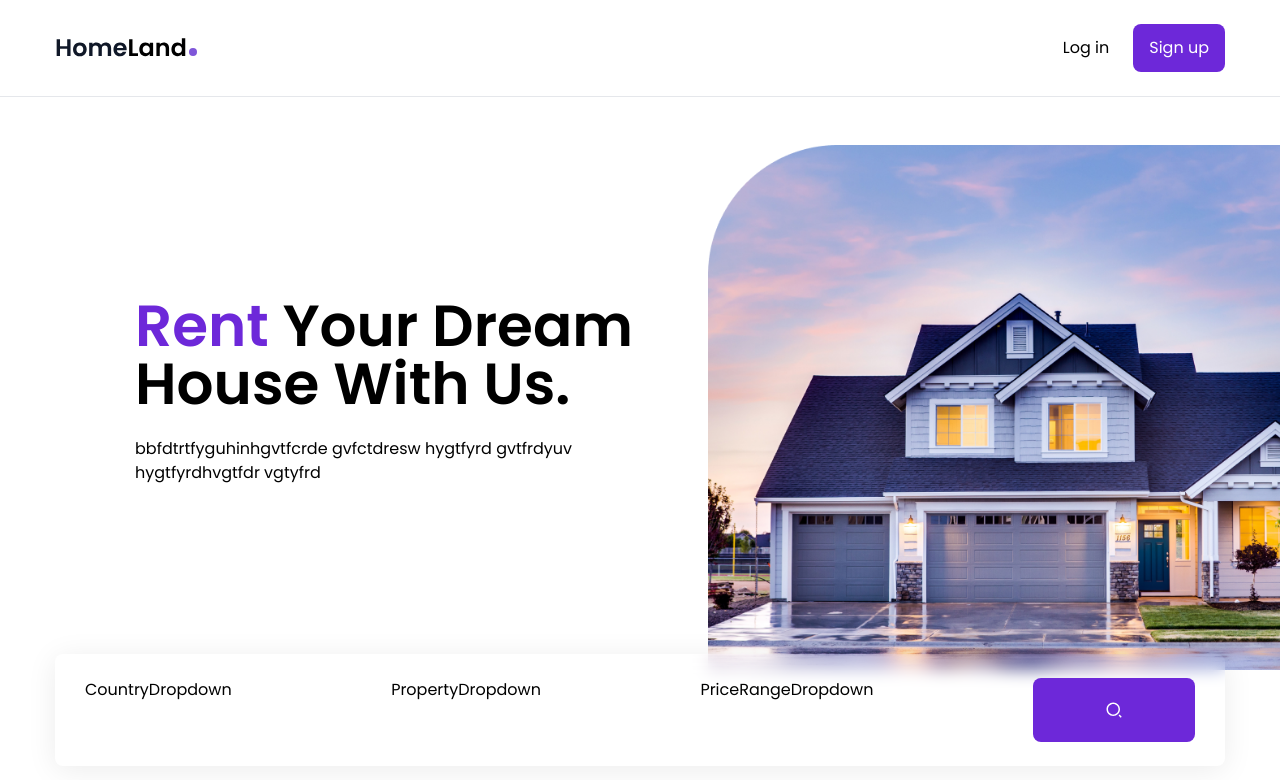
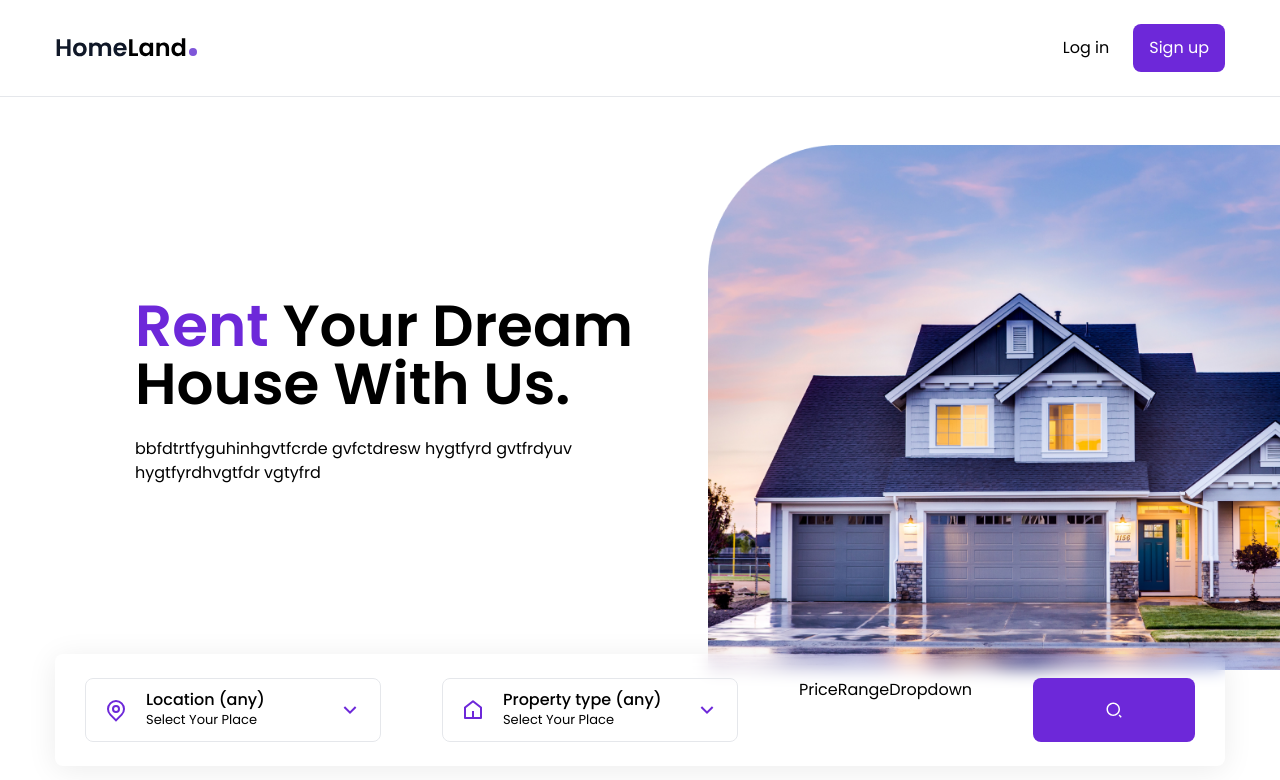
Before and after one commit to Ivan-6332/Real_State_Web_Application, a React (Create React App) app: page / in a window 1280 px wide. Shown: the top 780 px of the page. Built offline with nearby package versions, Linux system fonts and the light colour scheme.

Commit message:
Filter by using location and type

```diff
--- a/src/components/CountryDropdown.js
+++ b/src/components/CountryDropdown.js
@@ -1,7 +1,50 @@
-import React from 'react';
+import React, {useState, useEffect, useContext } from 'react';
+
+//import icons
+import { RiMapPinLine, RiArrowDownSLine, RiArrowUpSLine } from 'react-icons/ri';
+
+//import headless ui
+import {Menu} from '@headlessui/react';
+
+//import house context
+import { HouseContext } from './HouseContext';
 
 const CountryDropdown = () => {
-  return <div>CountryDropdown</div>;
+  const {country, setCountry, countries} = useContext(HouseContext);
+
+  console.log(countries);
+
+  const [isOpen, setIsOpen] = useState(false);
+
+  return(
+    <Menu as='div' className='dropdown relative'>
+      <Menu.Button onClick={()=> setIsOpen(!isOpen)}
+      className='dropdown-btn w-full text-left'>
+        <RiMapPinLine className='dropdown-icon-primary' />
+        <div>
+          <div className='[text-15px] font-medium leading-tight'>{country}</div>
+          <div className='text-[13px]'> Select Your Place </div>
+        </div>
+        {
+          isOpen ? (
+            <RiArrowUpSLine className='dropdown-icon-secondary'/>
+          ):(
+            <RiArrowDownSLine className='dropdown-icon-secondary'/>
+          )
+        }
+
+      </Menu.Button>
+
+      <Menu.Items className='dropdown-menu'>
+        {countries.map((country, index)=> {
+          return (
+            <Menu.Item onClick={()=> setCountry(country)} className='cursor-pointer hover:text-violet-700 transition'as= 'li' key={index}>{country}</Menu.Item>
+          )
+        })}
+      </Menu.Items>
+
+    </Menu>
+  );
 };
 
 export default CountryDropdown;
--- a/src/components/HouseContext.js
+++ b/src/components/HouseContext.js
@@ -14,6 +14,34 @@
   const [properties, setProperties] = useState([]);
   const [price, setPrice] = useState('Price range (any)');
   const [loading, setLoading] = useState(false);
+
+  // return all countries
+  useEffect(() => {
+    const allCountries = houses.map((house) => {
+      return house.country;
+
+    });
+
+    //remove duplicate countries
+    const uniqueCountries = ['Location (any)', ...new Set(allCountries)];
+
+    //set countries state
+    setCountries(uniqueCountries);
+  }, []);
+
+  // return all properties
+  useEffect(() => {
+    const allProperties = houses.map((house) => {
+      return house.type;
+
+    });
+
+    //remove duplicate properties
+    const uniqueProperties = ['Location (any)', ...new Set(allProperties)];
+
+    //set properties state
+    setProperties(uniqueProperties);
+  }, []);
 
   // Ensure the context provider wraps the children properly
   return (
--- a/src/components/PropertyDropdown.js
+++ b/src/components/PropertyDropdown.js
@@ -1,7 +1,47 @@
-import React from 'react';
+import React, {useState, useEffect, useContext } from 'react';
+
+//import icons
+import { RiHome5Line, RiArrowDownSLine, RiArrowUpSLine } from 'react-icons/ri';
+
+//import headless ui
+import {Menu} from '@headlessui/react';
+
+//import house context
+import { HouseContext } from './HouseContext';
 
 const PropertyDropdown = () => {
-  return <div>PropertyDropdown</div>;
+  const { property, setProperty, properties} = useContext(HouseContext);
+  const [isOpen, setIsOpen] = useState(false);
+
+  return(
+    <Menu as='div' className='dropdown relative'>
+      <Menu.Button onClick={()=> setIsOpen(!isOpen)}
+      className='dropdown-btn w-full text-left'>
+        <RiHome5Line className='dropdown-icon-primary' />
+        <div>
+          <div className='[text-15px] font-medium leading-tight'>{property}</div>
+          <div className='text-[13px]'> Select Your Place </div>
+        </div>
+        {
+          isOpen ? (
+            <RiArrowUpSLine className='dropdown-icon-secondary'/>
+          ):(
+            <RiArrowDownSLine className='dropdown-icon-secondary'/>
+          )
+        }
+
+      </Menu.Button>
+
+      <Menu.Items className='dropdown-menu'>
+        {properties.map((property, index)=> {
+          return (
+            <Menu.Item onClick={()=> setProperty(property)} className='cursor-pointer hover:text-violet-700 transition'as= 'li' key={index}>{property}</Menu.Item>
+          )
+        })}
+      </Menu.Items>
+
+    </Menu>
+  );
 };
 
 export default PropertyDropdown;
--- a/src/components/Search.js
+++ b/src/components/Search.js
@@ -12,9 +12,6 @@
 import { HouseContext } from './HouseContext';
 
 const Search = () => {
-  const { houses } = useContext(HouseContext); // Ensure HouseContext is properly defined
-  console.log(houses);
-
   return (
     <div className='px-[30px] py-6 max-w-[1170px] mx-auto flex flex-col lg:flex-row justify-between gap-4 lg:gap-x-3 relative lg:-top-4 lg:shadow-1 bg-white lg:bg-transparent lg:backdrop-blur rounded-lg'>
       <CountryDropdown />
```
